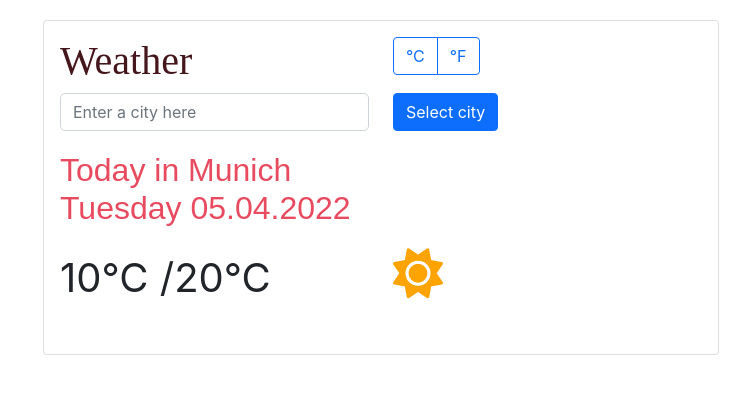
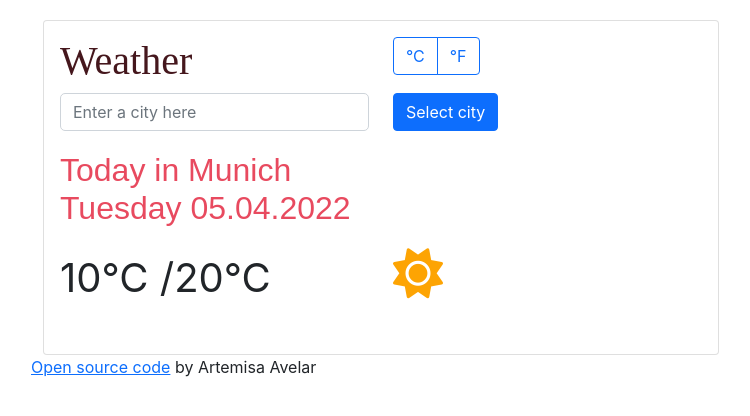
Before and after one commit to ArteAvelar/weather-react, a React (Create React App) app: page / in a window 1280 px wide. Shown: the top 416 px of the page, without its empty margins (259-1009 px from the left). Built offline with nearby package versions, Linux system fonts and the light colour scheme.

Commit message:
added link to github

```diff
--- a/src/App.js
+++ b/src/App.js
@@ -15,6 +15,8 @@
           </div>
         </div>
       </div>
+      <a href="https://github.com/ArteAvelar/weather-react">Open source code</a>{" "}
+      by Artemisa Avelar
     </div>
   );
 }
```
